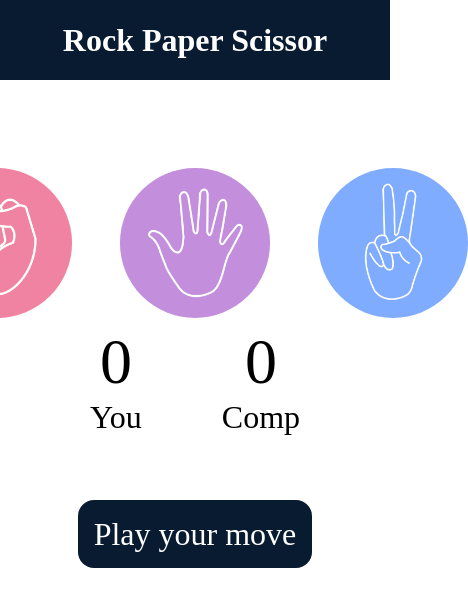
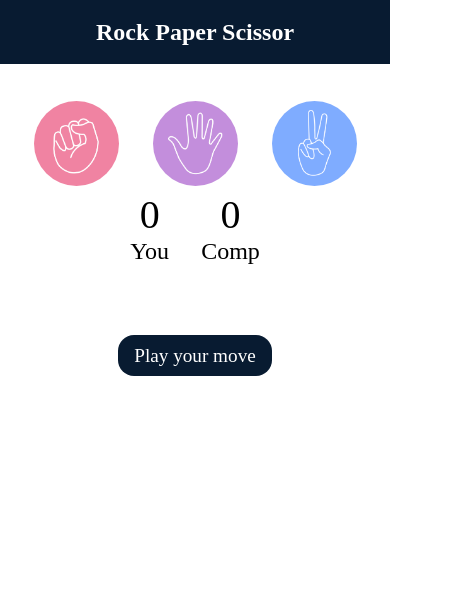
Before and after one commit to krishnanegi-06/Stone-paper-scissor-game, a plain HTML site: page index.html in a window 390 px wide. Shown: the whole page, 468 px wide, since content can reach past the window. Drawn offline with Linux system fonts and the light colour scheme.

Commit message:
added appicalble for mobile

```diff
--- a/style.css
+++ b/style.css
@@ -3,6 +3,11 @@
     padding:0;
     text-align:center;
 }
+body{
+  width:100%;
+  min-height:100vh;
+}
+
 h1{
     background-color:#081b31;
     color:#fff;
@@ -10,16 +15,16 @@ h1{
     line-height:5rem;
 }
 .choice{
-    height: 165px;
-    width: 165px;
+    height: 120px;
+    width: 120px;
     border-radius:50%;
     display:flex;
     justify-content:center;
     align-items: center;
 }
 img{
-    height: 150px;
-    width: 150px;
+    height: 110px;
+    width: 110px;
     object-fit:cover;
     border-radius:50%;
 }
@@ -56,3 +61,40 @@ img{
     border-radius:1rem;
     padding:1rem;
 }
+@media (max-width: 500px){
+
+  h1{
+    font-size: 1.5rem;
+    height: 4rem;
+    line-height: 4rem;
+  }
+
+  .choices{
+      gap: 1.5rem;
+      margin-top: 2rem;
+  }
+
+  .choice{
+      height: 95px;
+      width: 95px;
+  }
+
+  img{
+      height: 85px;
+      width: 85px;
+  }
+
+  .score-board{
+      font-size: 1.5rem;
+      gap: 2rem;
+  }
+
+  #user-score, #comp-score{
+      font-size: 2.5rem;
+  }
+
+  #msg{
+      font-size: 1.2rem;
+      padding: .6rem 1rem;
+  }
+}
```
